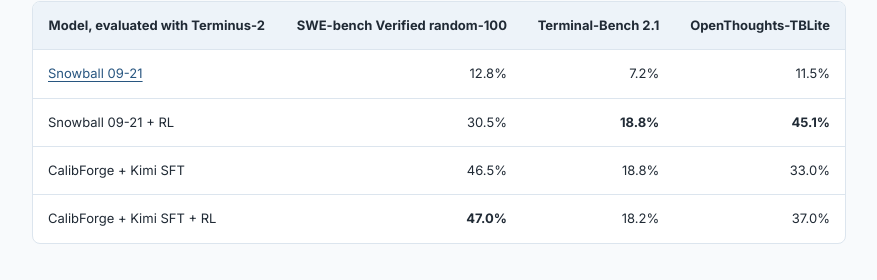
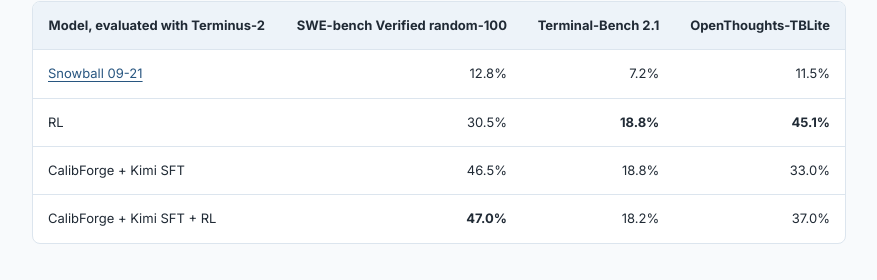
Before and after one commit to lukedhlee/lukedhlee.github.io, a Jekyll site: the page built from _posts/2026-10-21-turning-snowball-into-a-coding-agent.md, in a window 1280 px wide and 900 px high, scrolled down 1724 px. Shown: the part 146-426 px from the top of the window, without its empty margins (201-1078 px from the left). Built offline with Jekyll 4.4.1, drawn with Linux system fonts in a browser that asks for light colours.

Commit message:
Shorten direct RL table label

```diff
--- a/_posts/2026-10-21-turning-snowball-into-a-coding-agent.md
+++ b/_posts/2026-10-21-turning-snowball-into-a-coding-agent.md
@@ -33,7 +33,7 @@
 | Model, evaluated with Terminus-2 | SWE-bench Verified random-100 | Terminal-Bench 2.1 | OpenThoughts-TBLite |
 |---|---:|---:|---:|
 | [Snowball 09-21](https://github.com/marin-community/marin/issues/8089) | 12.8% | 7.2% | 11.5% |
-| Snowball 09-21 + RL | 30.5% | **18.8%** | **45.1%** |
+| RL | 30.5% | **18.8%** | **45.1%** |
 | CalibForge + Kimi SFT | 46.5% | 18.8% | 33.0% |
 | CalibForge + Kimi SFT + RL | **47.0%** | 18.2% | 37.0% |
 
@@ -264,7 +264,7 @@
 The RL runs used the same core recipe: batches of 64 tasks with eight attempts each, a learning rate of 5e-7, and a 64k context window. The figure compares the 09-21 starting model with each additional SFT recipe and its RL continuation. Vanilla denotes ordinary teacher-demonstration SFT.
 
 <figure class="research-figure">
-<a href="{{ '/assets/img/snowball/sft-rl-stages.png?v=consistent-recipe-names' | relative_url }}"><img src="{{ '/assets/img/snowball/sft-rl-stages.png?v=consistent-recipe-names' | relative_url }}" alt="Across three benchmarks, the 09-21 starting model is shown in gray, three additional SFT recipes in cyan, and each recipe followed by RL in blue. The blue bar below the starting model shows Snowball 09-21 + RL. TBLite scores rise after RL in all three SFT recipes, while SWE-bench changes are mixed." width="2951" height="1512" loading="lazy"></a>
+<a href="{{ '/assets/img/snowball/sft-rl-stages.png?v=consistent-recipe-names' | relative_url }}"><img src="{{ '/assets/img/snowball/sft-rl-stages.png?v=consistent-recipe-names' | relative_url }}" alt="Across three benchmarks, the 09-21 starting model is shown in gray, three additional SFT recipes in cyan, and each recipe followed by RL in blue. The blue bar below the starting model shows RL directly from Snowball 09-21. TBLite scores rise after RL in all three SFT recipes, while SWE-bench changes are mixed." width="2951" height="1512" loading="lazy"></a>
 <figcaption>Pass@1 point estimates with Terminus-2. “Snowball 09-21” is the general-SFT starting checkpoint. Blue bars follow 30 RL updates, including RL directly from the starting model.</figcaption>
 </figure>
 
```
